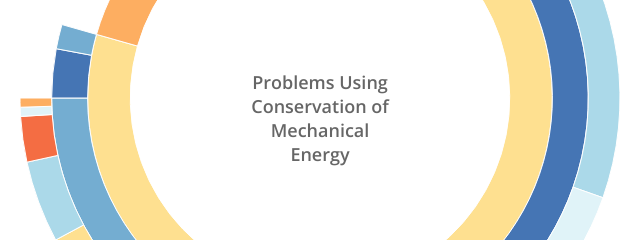
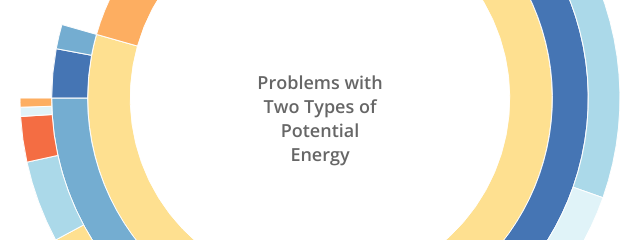
Before and after one commit to mwguthrie/mwguthrie.github.io, a plain HTML site: page index.html in a window 1280 px wide. Shown: the part 282-522 px from the top of the page, 63-703 px from the left. Drawn offline with nearby package versions, Linux system fonts and the light colour scheme.

Commit message:
Update index.html

```diff
--- a/index.html
+++ b/index.html
@@ -16,7 +16,7 @@
       <div id="chart">
 
         <div id="explanation" style="visibility: visible;"  position: relative; top:-10px; left:0px;>
-          <h1 style="font-size: 1.5em;">Problems Using Conservation of Mechanical Energy</h1>
+          <h1 style="font-size: 1.5em;">Problems with Two Types of Potential Energy</h1>
 
         </div>
       </div>
```
